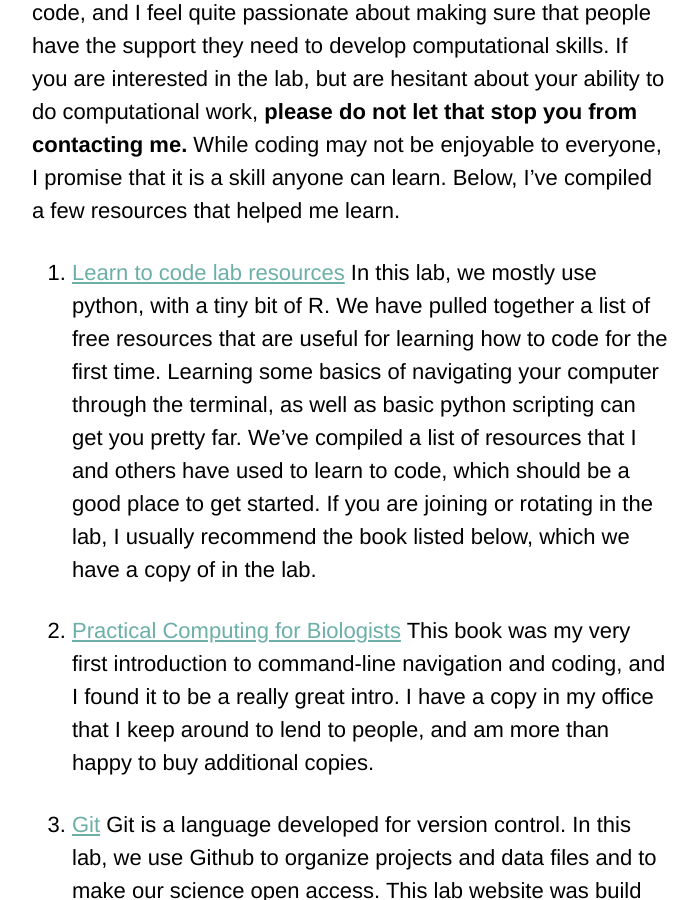
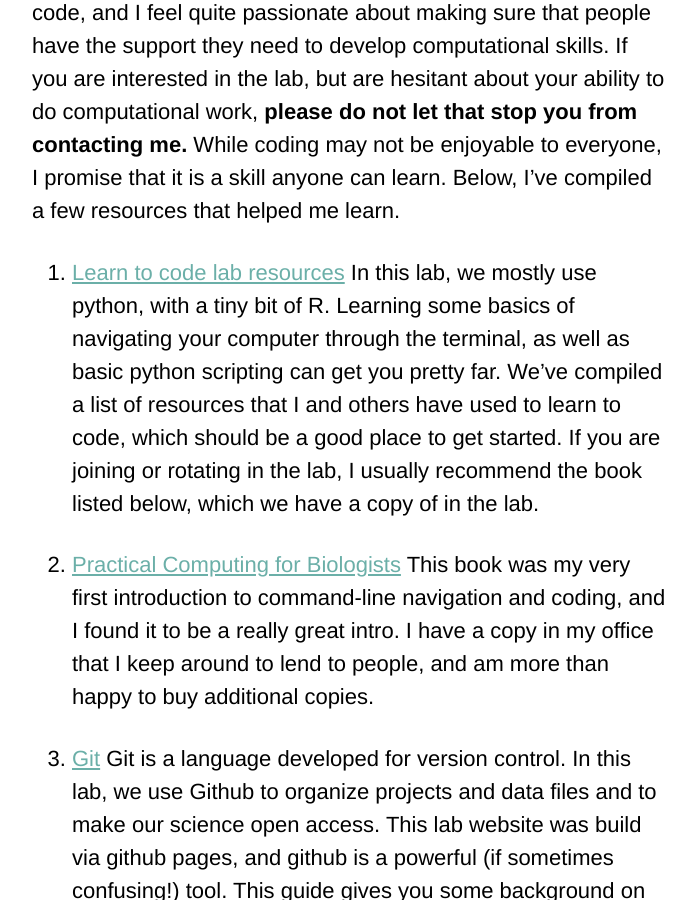
Before and after one commit to lmoncla/monclalab, a Jekyll site: the page built from _pages/handbook.md, in a window 1280 px wide and 900 px high, scrolled down 7888 px. Shown: the whole window, without its empty margins (290-988 px from the left). Built offline with Jekyll 4.4.1, drawn with Linux system fonts in a browser that asks for light colours; cached includes are drawn as plain includes; a script that is not in the unit is left out; comment, search, counter and statistics services are not loaded.

```diff
--- a/_pages/handbook.md
+++ b/_pages/handbook.md
@@ -52,7 +52,7 @@ Occasionally, we will have social events with the lab, like lab dinners or happy
 I spent a majority of my life believing that computational skills were an inherent ability that I simply did not possess. When I learned to code in graduate school, I felt this overwhelming sense that I had learned a very accessible skill that made my life much easier. It also became clear to me that anyone can learn to code, and I feel quite passionate about making sure that people have the support they need to develop computational skills. If you are interested in the lab, but are hesitant about your ability to do computational work, __please do not let that stop you from contacting me.__ While coding may not be enjoyable to everyone, I promise that it is a skill anyone can learn. Below, I've compiled a few resources that helped me learn.
 
 1. [Learn to code lab resources](https://roasted-rainstorm-aab.notion.site/Learn-to-code-2ddfea918fa380fb8561da7982186411)
-In this lab, we mostly use python, with a tiny bit of R. We have pulled together a list of free resources that are useful for learning how to code for the first time. Learning some basics of navigating your computer through the terminal, as well as basic python scripting can get you pretty far. We've compiled a list of resources that I and others have used to learn to code, which should be a good place to get started. If you are joining or rotating in the lab, I usually recommend the book listed below, which we have a copy of in the lab.
+In this lab, we mostly use python, with a tiny bit of R. Learning some basics of navigating your computer through the terminal, as well as basic python scripting can get you pretty far. We've compiled a list of resources that I and others have used to learn to code, which should be a good place to get started. If you are joining or rotating in the lab, I usually recommend the book listed below, which we have a copy of in the lab.
 
 2. [Practical Computing for Biologists](https://practicalcomputing.org/index.html)
 This book was my very first introduction to command-line navigation and coding, and I found it to be a really great intro. I have a copy in my office that I keep around to lend to people, and am more than happy to buy additional copies.
```
